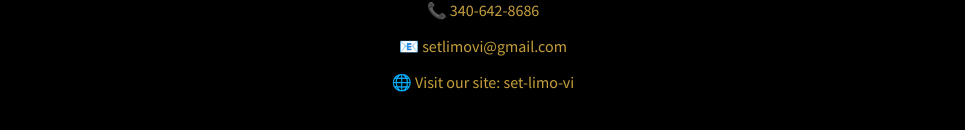
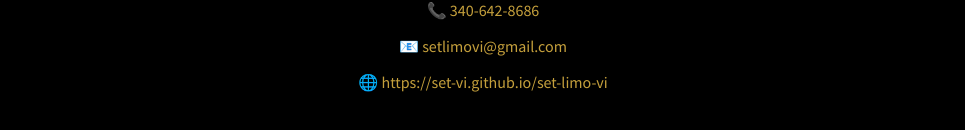
Before and after one commit to set-vi/set-limo-vi, a plain HTML site: page flyer.html in a window 1280 px wide. Shown: the part 1172-1302 px from the top of the page, without its empty margins (157-1122 px from the left). Drawn offline with nearby package versions, Linux system fonts and the light colour scheme.

Commit message:
Add files via upload

```diff
--- a/flyer.html
+++ b/flyer.html
@@ -158,7 +158,7 @@
 
   <p><a href="tel:3406428686">📞 340-642-8686</a></p>
       <p><a href="mailto:setlimovi@gmail.com">📧 setlimovi@gmail.com</a></p>
-      <p><a href="https://set-vi.github.io/set-limo-vi">🌐 Visit our site: set-limo-vi</a></p>
+      <p><a href="https://set-vi.github.io/set-limo-vi">🌐 https://set-vi.github.io/set-limo-vi</a></p>
 
     </div>
   </div>
```
